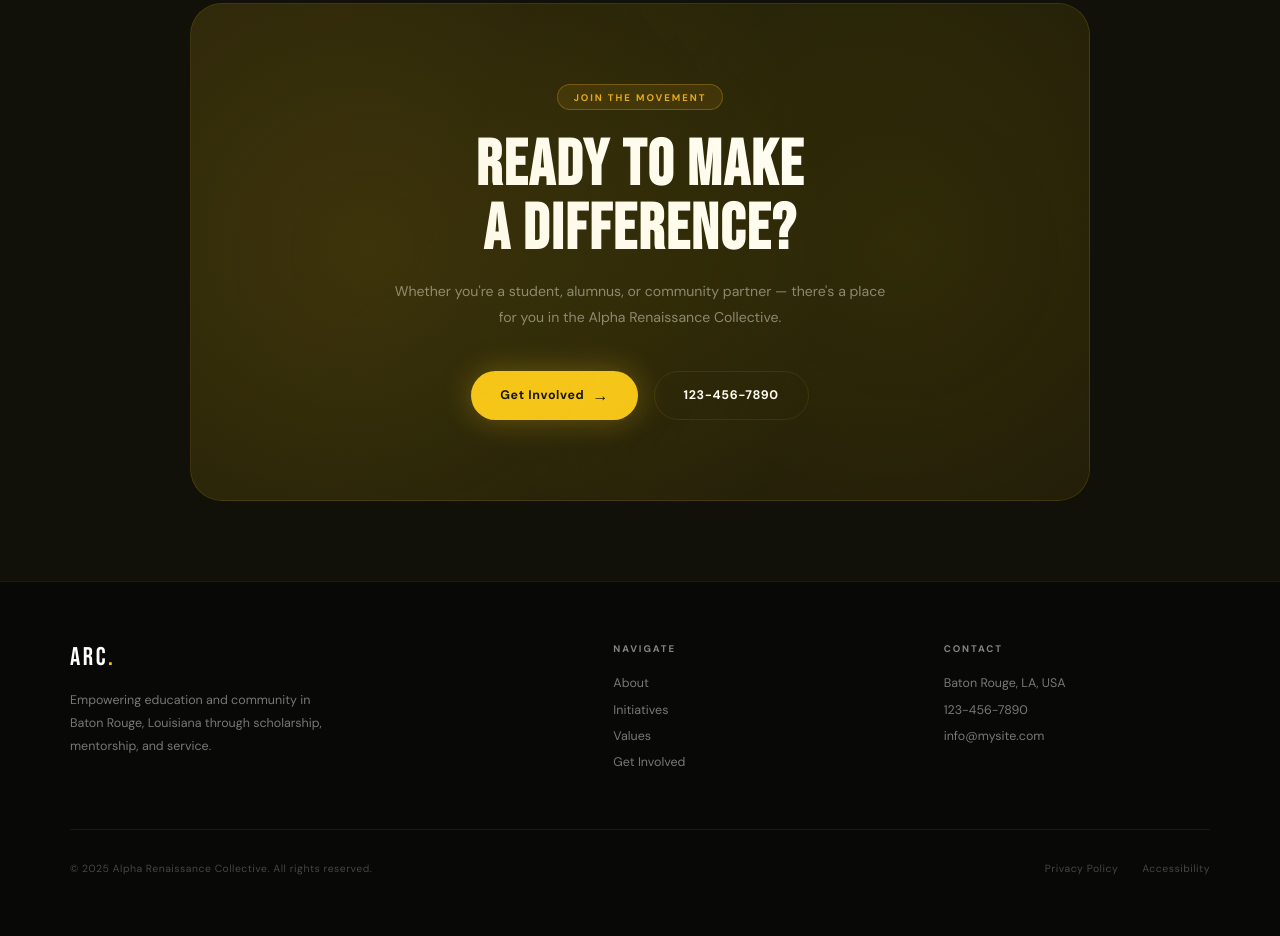
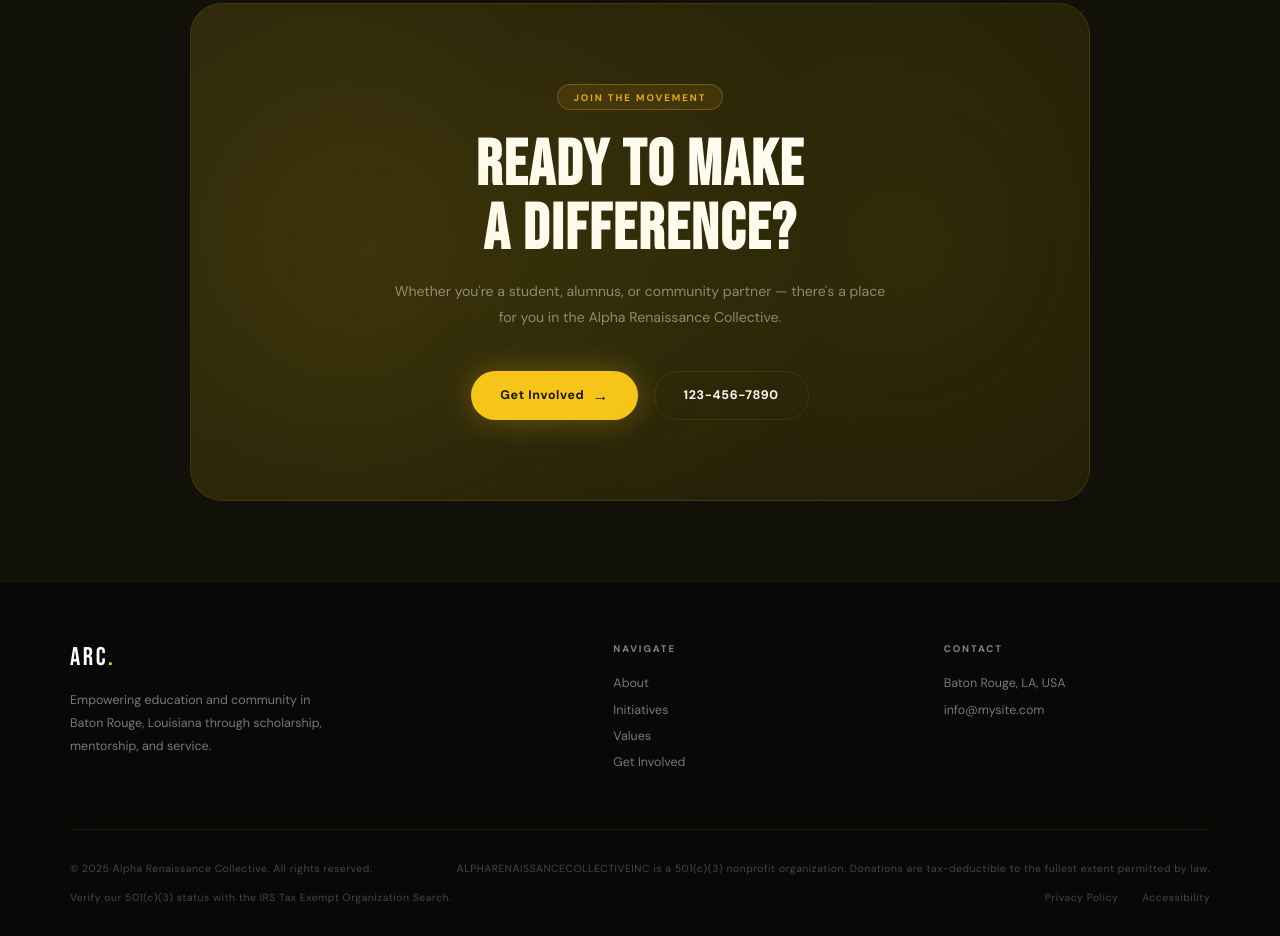
Before and after one commit to alpharenco12/alpha-renaissance-co, a plain HTML site: page index.html in a window 1280 px wide. Shown: the part 3444-4380 px from the top of the page. Before the commit the page ends 4351 px from the top, so only its background shows below. Drawn offline with Linux system fonts and the light colour scheme.

Commit message:
Update footer with new contact info and legal text
Updated contact email and added legal information about nonprofit status.

```diff
--- a/index.html
+++ b/index.html
@@ -292,13 +292,14 @@
         <div class="footer-col">
           <h5>Contact</h5>
           <p>Baton Rouge, LA, USA</p>
-          <a href="tel:1234567890">123-456-7890</a>
-          <a href="mailto:info@mysite.com">info@mysite.com</a>
+          <a href="mailto:alpharenaissancecollective12@gmail.com">info@mysite.com</a>
         </div>
       </div>
 
       <div class="footer-bottom">
         <p>© 2025 Alpha Renaissance Collective. All rights reserved.</p>
+        <p class="footer-legal">ALPHARENAISSANCECOLLECTIVEINC is a 501(c)(3) nonprofit organization. Donations are tax-deductible to the fullest extent permitted by law.</p>
+        <p class="footer-legal"><a href="https://www.irs.gov/charities-non-profits/tax-exempt-organization-search" target="_blank" rel="noopener">Verify our 501(c)(3) status with the IRS Tax Exempt Organization Search.</a></p>
         <div class="footer-links">
           <a href="#">Privacy Policy</a>
           <a href="#">Accessibility</a>
```
